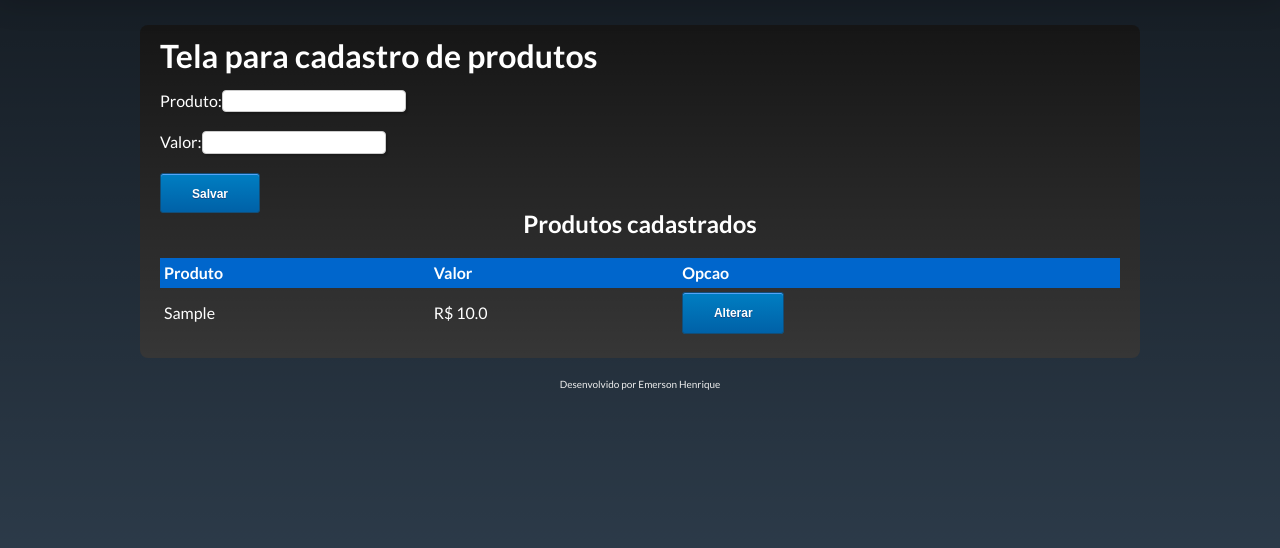
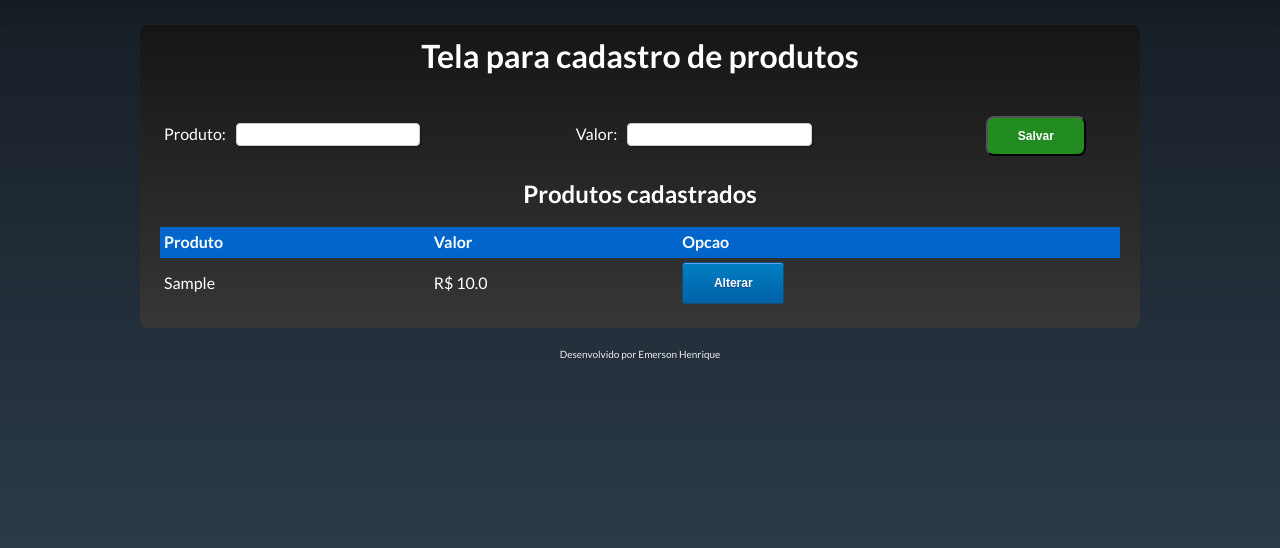
Before and after one commit to Emerson-91/Projeto-Atelie, a Django app: page /projeto/produto/ in a window 1280 px wide. Shown: the part 55-603 px from the top of the page. Run offline with Django 3.2, Linux system fonts and the light colour scheme; tables that the repository leaves empty hold one stand-in row (values such as "Sample post").

Commit message:
editar produtos e clientes

```diff
--- a/atelie/core/views.py
+++ b/atelie/core/views.py
@@ -22,6 +22,16 @@ def Cliente(request):
           return render(request, 'cliente.html', {'form': formPOST, 'list':list})
     else:
           return render(request, 'cliente.html', {'form': form, 'list':list})
+
+
+def updatecliente(request, pk, *args, **kwargs):
+    cliente = Cadastro.objects.get(pk=pk)
+    form = CadastroForm(request.POST or None, instance=cliente)
+    if form.is_valid():
+        form.save()
+        return redirect('/projeto/cliente/')
+
+    return render(request, 'cliente.html', {'form':form})
 
 
 def venda(request):
@@ -83,14 +93,6 @@ def update(request, pk):
     form = ProdutosForm(request.POST or None, instance=produto)
     if form.is_valid():
         form.save()
+        return redirect('/projeto/produto/')
 
-    return render(request, 'update_produto.html', {'form':form})
-
-def updatecliente(request, pk, *args, **kwargs):
-    cliente = Cadastro.objects.get(pk=pk)
-    form = ProdutosForm(request.POST or None, instance=cliente)
-    if form.is_valid():
-        form.save()
-        return redirect("/cliente")
-
-    return render(request, 'update_cliente.html', {'form':form})
+    return render(request, 'produtos.html', {'form':form})
--- a/atelie/templates/css/formulario.css
+++ b/atelie/templates/css/formulario.css
@@ -88,6 +88,7 @@ fieldset.grupo .campo {
     border-width:20px;
     position: relative;
     float: left;
+    margin-right: 10px;
 }
 .direita{
 
--- a/atelie/templates/css/layout.css
+++ b/atelie/templates/css/layout.css
@@ -159,6 +159,7 @@ th {
     color: white;
 }
 .detalhes {
+
 	-moz-box-shadow:inset 0px 1px 0px 0px #54a3f7;
 	-webkit-box-shadow:inset 0px 1px 0px 0px #54a3f7;
 	box-shadow:inset 0px 1px 0px 0px #54a3f7;
@@ -178,7 +179,7 @@ th {
 	-webkit-border-bottom-left-radius:3px;
 	-moz-border-radius-bottomleft:3px;
 	border-bottom-left-radius:3px;
-text-indent:0;
+    text-indent:0;
 	border:1px solid #124d77;
 	display:inline-block;
 	color:#ffffff;
@@ -201,3 +202,23 @@ width:100px;
 	position:relative;
 	top:1px;
 }
+
+.btn-Salvar{
+    border-radius: 8px;
+    height:40px;
+    width:100px;
+    background-color:#228B22;
+    color:#ffffff;
+	font-family:arial;
+	font-size:12px;
+	font-weight:bold;
+	font-style:normal;
+
+
+}
+.btn-Salvar:hover {
+	background:-webkit-gradient( linear, left top, left bottom, color-stop(0.05, #2E8B57), color-stop(1, #228B22) );
+	background:-moz-linear-gradient( center top, #0061a7 5%, #007dc1 100% );
+	filter:progid:DXImageTransform.Microsoft.gradient(startColorstr='#0061a7', endColorstr='#007dc1');
+	background-color:#2E8B57;
+	cursor:pointer;
--- a/atelie/templates/produtos.html
+++ b/atelie/templates/produtos.html
@@ -1,29 +1,37 @@
 {% extends 'base.html' %}
 {% block listing %}
-<h1> Tela para cadastro de produtos </h1>
-<br>
+<h1 align="center"> Tela para cadastro de produtos </h1>
+</br> </br>
 {% block content %}
  <form action="" method="post">
      {% csrf_token %}
-     <fieldset class="grupo">
+     <table border="0px">
+         <tr>
+             <td>
                  <div class="campo">
                         <label class="esquerda">Produto: </label>
                      <label class="direita">{{ form.produto }} </label>
                  </div>
-     </fieldset>
-     <fieldset class="grupo">
+             </td>
+             <td>
                  <div class="campo">
                      <label class="esquerda">Valor: </label>
-         <label class="direita">{{ form.valor }} </label>
-     </div><br>
-    </fieldset>
-     <div  id="salvar">
-        <button class="detalhes" onclick="javascript:Alerta()" type="submit">Salvar</button>
+                    <label class="direita"> {{ form.valor }} </label>
                 </div>
+             </td>
+             <td>
+                 <div  align="center" id="salvar">
+                    <button class="btn-Salvar" onclick="javascript:Alerta()" type="submit">Salvar</button>
+                 </div>
+             </td>
+         </tr>
+         </tr>
+     </table>
 </form>
+</br>
 {% endblock content %}
 <h2 align="center"> Produtos cadastrados</h2>
-<br>
+</br>
 <table id="custom">
   <thead>
     <tr>
```
Lines whose indentation alone changed are shown as unchanged.
